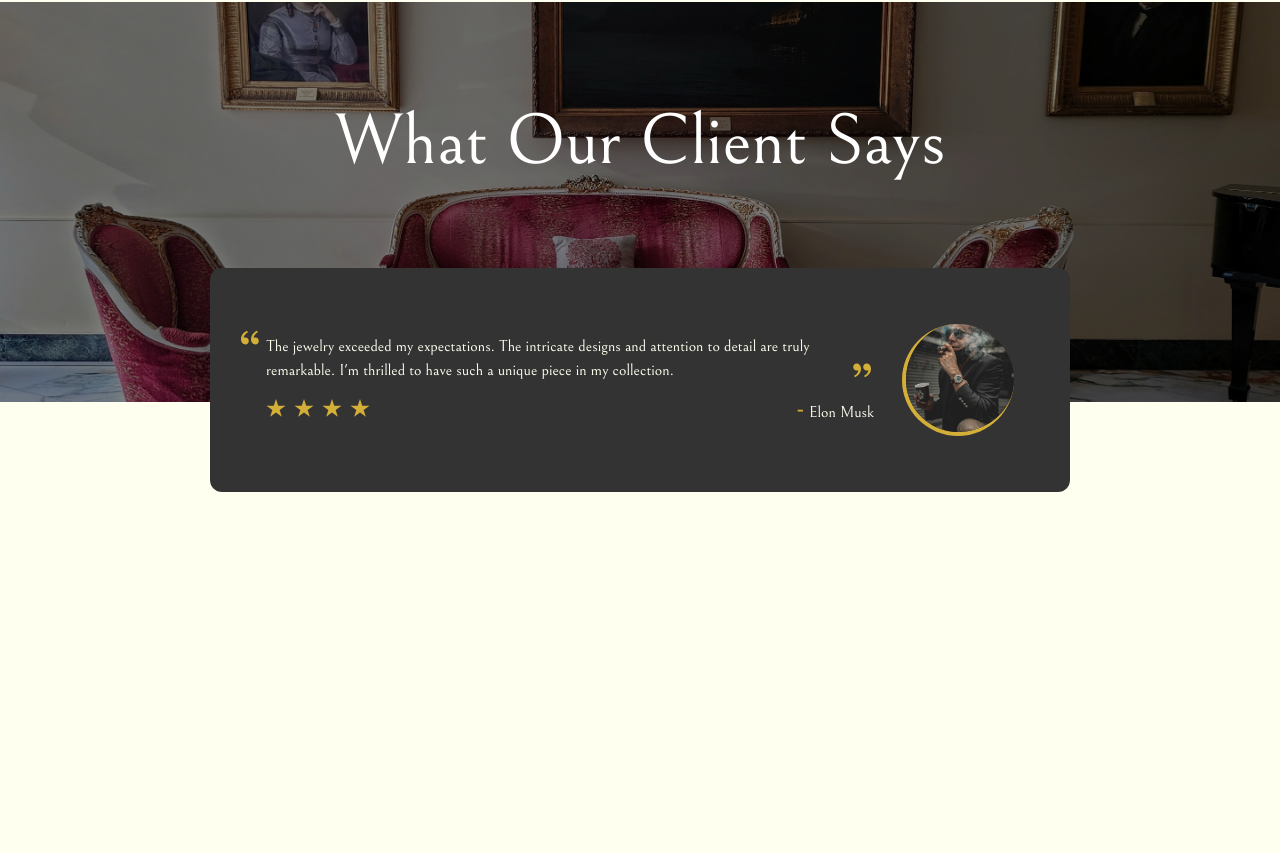
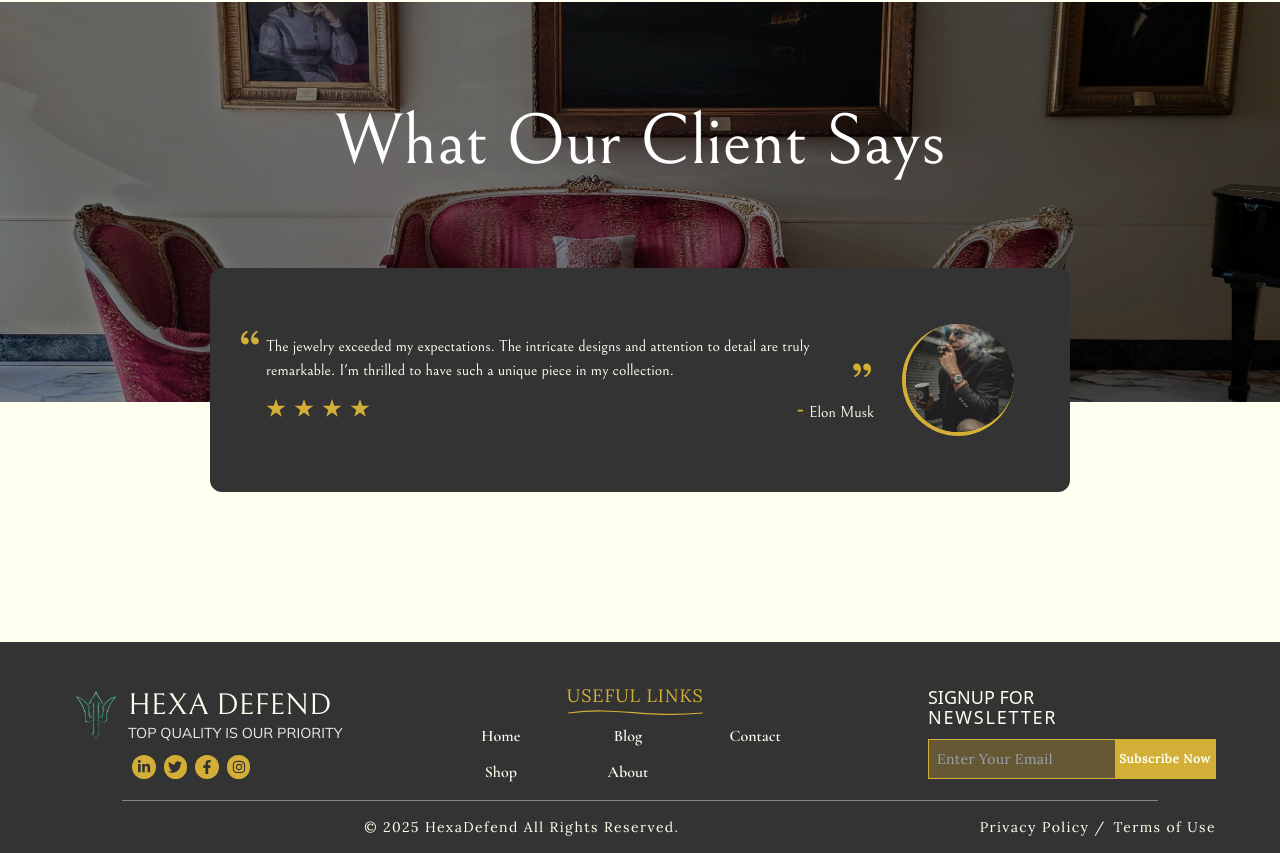
Before and after one commit to pravesh-dev/Jewellery-Shop, a React (Vite) app: page / in a window 1280 px wide. Shown: the part 798-1651 px from the top of the page. Before the commit the page ends 1440 px from the top, so only its background shows below. Built offline with nearby package versions, Linux system fonts and the light colour scheme.

Commit message:
completed footer

```diff
--- /dev/null
+++ b/src/Components/Footer.jsx
@@ -0,0 +1,102 @@
+import React, { useState, useEffect } from "react";
+import logo from '/logo.svg'
+import underline from '../Assets/footer-line.svg'
+import { FaAngleRight, FaChevronRight } from "react-icons/fa6";
+import { FaLinkedinIn } from "react-icons/fa";
+import { FaTwitter } from "react-icons/fa";
+import { FaFacebookF } from "react-icons/fa";
+import { FaInstagram } from "react-icons/fa";
+import { Link } from 'react-router-dom';
+
+function Footer() {
+  const date = new Date();
+
+  return (
+    <footer className="bg-dark text-accent py-4 md:px-5 lg:px-16 lg:pt-10 md:space-y-2 lg:space-y-4">
+      <div className="w-full md:flex items-center justify-between">
+      {/* Footer Logo Section */}
+      <div className="mb-8 flex flex-col gap-5 items-center md:gap-0 md:mb-0">
+        <div className="md:flex items-start">
+        <img
+          src={logo}
+          alt="Imperial Grand Hotel Logo"
+          className="w-20 -mb-2 mx-auto md:mb-0 md:-mt-3 md:-mx-2"
+          />
+        <div className="flex flex-col items-center md:items-start">
+            <span className="text-[1.15rem] md:text-3xl uppercase font-bellefair">Hexa Defend</span>
+            <span className="text-[0.6rem] md:text-[0.9rem] text-white/90 uppercase font-mulish">
+            Top Quality is Our Priority
+            </span>
+        </div>
+        </div>
+        <div className="flex justify-center space-x-4 md:-ml-6 md:space-x-2">
+          <a href="http://linkedin.com/company/hexadefend" className="text-dark bg-secondary rounded-full text-sm p-[0.3rem]"><FaLinkedinIn /></a>
+          <a href="" className="text-dark bg-secondary rounded-full text-sm p-[0.3rem]"><FaTwitter /></a>
+          <a href="http://facebook.com/hexadefendofficial" className="text-dark bg-secondary rounded-full text-sm p-[0.3rem]"><FaFacebookF/></a>
+          <a href="http://instagram.com/hexadefend" className="text-dark bg-secondary rounded-full text-sm p-[0.3rem]"><FaInstagram /></a>
+        </div>
+      </div>
+
+      {/* Useful Links Section */}
+      <div className="mb-8 flex flex-col items-center md:mb-0">
+        <h2 className="text-lg tracking-wider font-lora text-secondary mb-2 relative w-max">
+          USEFUL LINKS
+          <img src={underline} className="w-full" alt="curved underline" />
+        </h2>
+        <ul className="w-40 flex font-Cormorant flex-wrap gap-3 lg:w-72 xl:w-96">
+          <li className="w-[45%] text-center lg:w-[30%]">
+            <Link to="/" className="hover:text-secondary">
+              Home
+            </Link>
+          </li>
+          <li className="w-[45%] text-center lg:w-[30%]">
+            <Link to="/blogs" className="hover:text-secondary">
+              Blog
+            </Link>
+          </li>
+          <li className="w-[45%] text-center lg:w-[30%]">
+            <Link to="/contact" className="hover:text-secondary">
+              Contact
+            </Link>
+          </li>
+          <li className="w-[45%] text-center lg:w-[30%]">
+            <Link to="/shop" className="hover:text-secondary">
+              Shop
+            </Link>
+          </li>
+          <li className="w-[45%] text-center lg:w-[30%]">
+            <Link to="/about" className="hover:text-secondary">
+              About
+            </Link>
+          </li>
+        </ul>
+      </div>
+      {/* Signup Newsletter section */}
+      <div className="w-full flex flex-col items-center mb-8  md:items-start md:w-72 md:mb-0">
+          <h3 className="text-lg leading-5 mb-3 font-light">SIGNUP FOR <br /> <span className="tracking-widest font-normal">NEWSLETTER</span></h3>
+          <form className='w-72 h-10 flex items-center border border-secondary md:w-full'>
+            <input type="email" className="w-[65%] h-full font-lora tracking-wide text-sm pl-2 text-accent bg-secondary/30 border-none outline-none" name="footerEmail" placeholder="Enter Your Email" required autoComplete="off" />
+            <button className="w-[35%] text-xs h-full bg-secondary text-accent tracking-wider font-lora font-semibold" type="submit">Subscribe Now</button>
+          </form>
+        </div>
+      </div>
+
+      <span className="w-[90%] h-[1px] bg-accent/40 block mx-auto mb-8 md:mb-0" />
+      {/* Footer Bottom Section */}
+      <div className="text-sm text-accent font-lora flex flex-col items-center md:flex-row md:justify-between lg:tracking-widest">
+        <p></p>
+        <p>&copy; {date.getFullYear()} HexaDefend All Rights Reserved.</p>
+        <p className="space-x-2">
+          <Link to="/privacy" className="hover:text-secondary">
+            Privacy Policy
+          </Link> /
+          <Link to="/terms" className="hover:text-secondary">
+            Terms of Use
+          </Link>
+        </p>
+      </div>
+    </footer>
+  );
+}
+
+export default Footer;
--- a/src/Layout.jsx
+++ b/src/Layout.jsx
@@ -1,12 +1,14 @@
 import React from 'react'
 import { Outlet } from 'react-router-dom'
 import Header from './Components/Header'
+import Footer from './Components/Footer'
 
 function Layout() {
   return (
     <main>
         <Header/>
         <Outlet/>
+        <Footer />
     </main>
   )
 }
```
Also changed, not shown: public/logo.svg, src/Assets/footer-line.svg (added).
